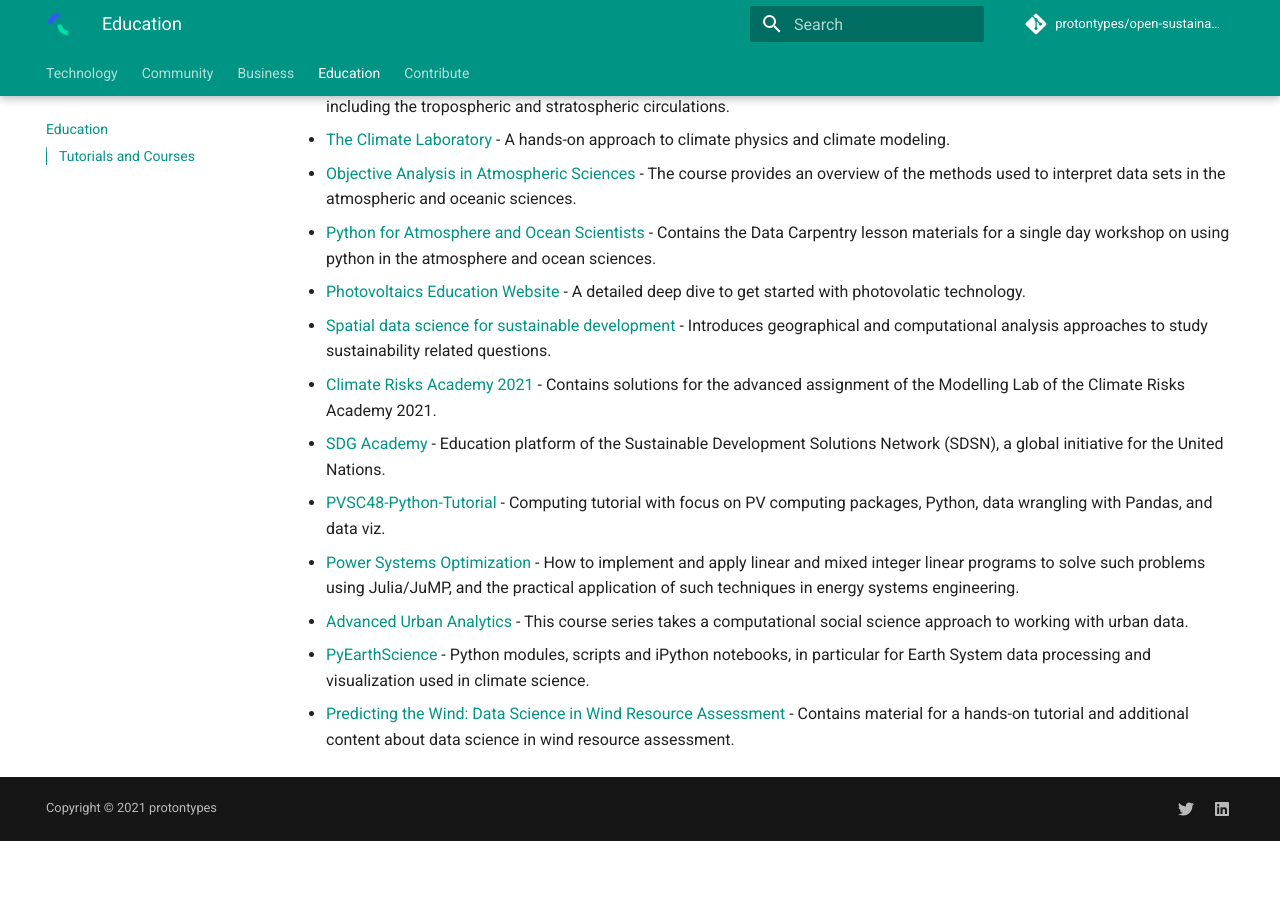
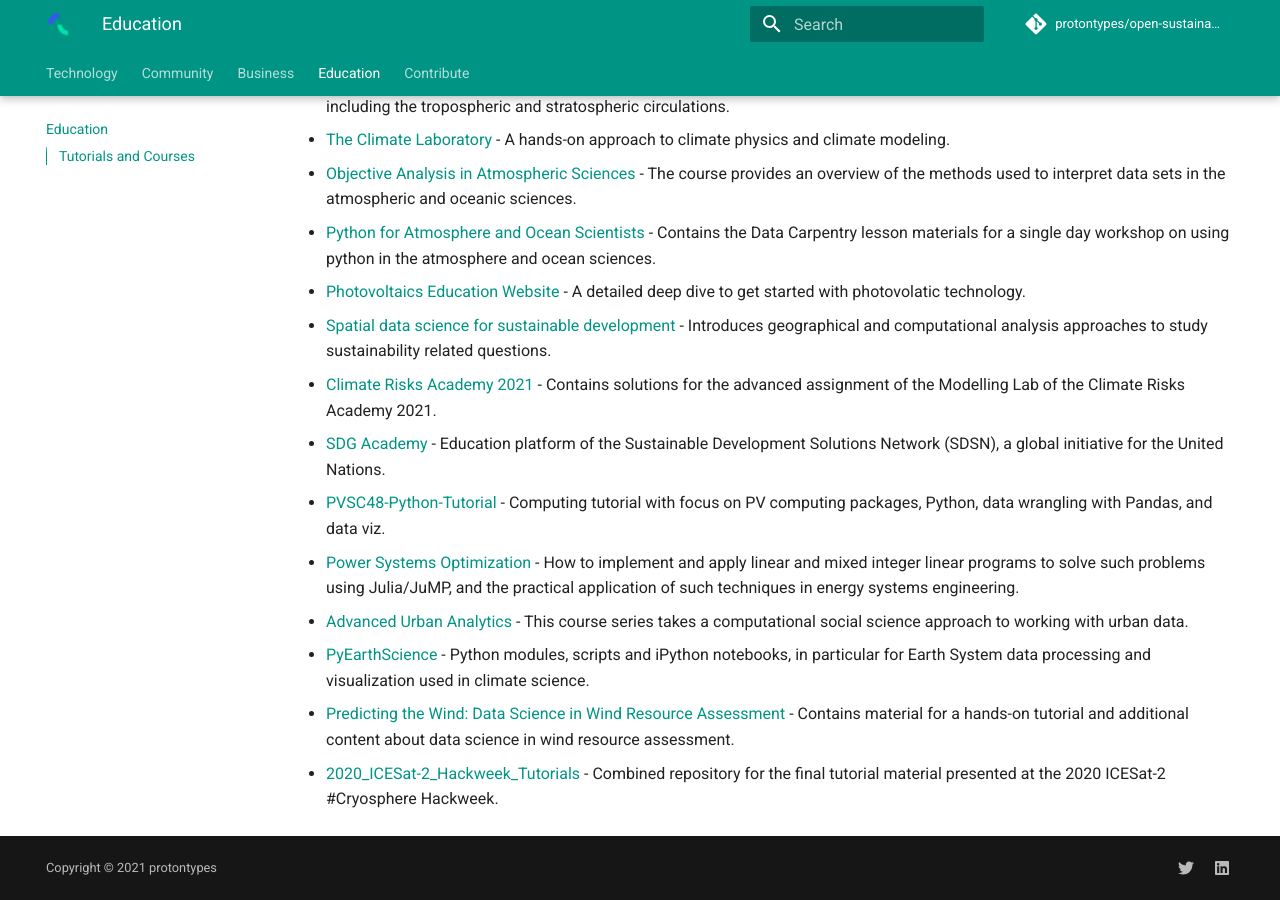
Before and after one commit to protontypes/open-sustainable-technology, an MkDocs documentation site: the page built from docs/education.md, in a window 1280 px wide and 900 px high, scrolled down 1212 px. Built offline with MkDocs 1.6.1 and Material for MkDocs 9.7.7, drawn with Linux system fonts in a browser that asks for light colours; comment, search, counter and statistics services are not loaded; before the commit the page ends 2053 px from its top, so only the background shows below that.

Commit message:
Update education.md
Final tutorial material presented at the 2020 ICESat-2 #Cryosphere Hackweek.  #seaice #climatechange #opensource #openscience https://github.com/ICESAT-2HackWeek/2020_ICESat-2_Hackweek_Tutorials

```diff
--- a/docs/education.md
+++ b/docs/education.md
@@ -38,3 +38,4 @@ __Looking for resources to get started in Open Sustainable Technology? Here you
 - [Advanced Urban Analytics](https://github.com/gboeing/ppd599) - This course series takes a computational social science approach to working with urban data.
 - [PyEarthScience](https://github.com/KMFleischer/PyEarthScience) - Python modules, scripts and iPython notebooks, in particular for Earth System data processing and visualization used in climate science.
 - [Predicting the Wind: Data Science in Wind Resource Assessment](https://github.com/flrs/predicting_the_wind) - Contains material for a hands-on tutorial and additional content about data science in wind resource assessment.
+- [2020_ICESat-2_Hackweek_Tutorials](https://github.com/ICESAT-2HackWeek/2020_ICESat-2_Hackweek_Tutorials) - Combined repository for the final tutorial material presented at the 2020 ICESat-2 #Cryosphere Hackweek.
```
